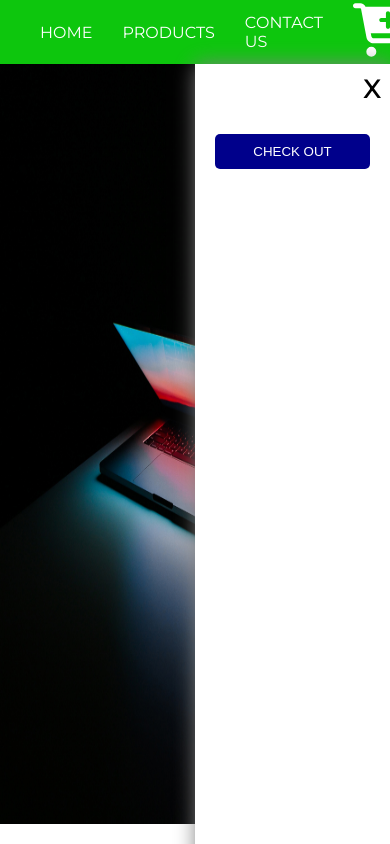
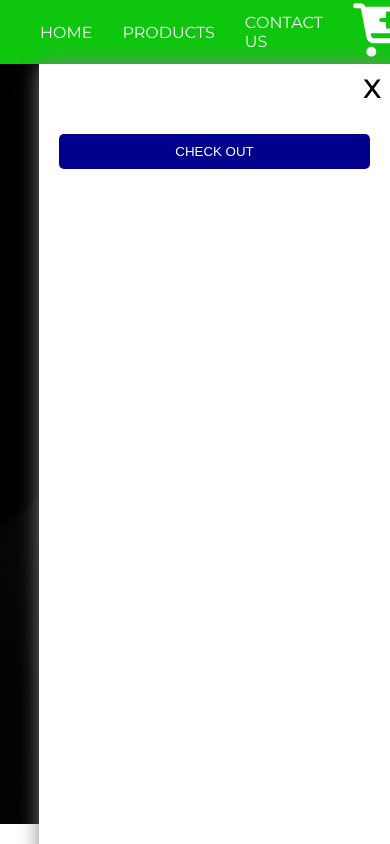
Before and after one commit to maryam99-shuaib/ecommerce_page, a plain HTML site: page index.html in a window 390 px wide. Both pictures are taken after a click on the element 383 px from the left and 32 px from the top of the page. Shown: the top 844 px of the page. Drawn offline with Linux system fonts and the light colour scheme.

Commit message:
updating mobile responsiveness of cart

```diff
--- a/style.css
+++ b/style.css
@@ -353,3 +353,8 @@ footer a{
         grid-template-columns: 1fr;
     }
 }
+@media(max-width:1000px){
+    #cartContainer{
+        width:90vw;
+    }
+}
```
